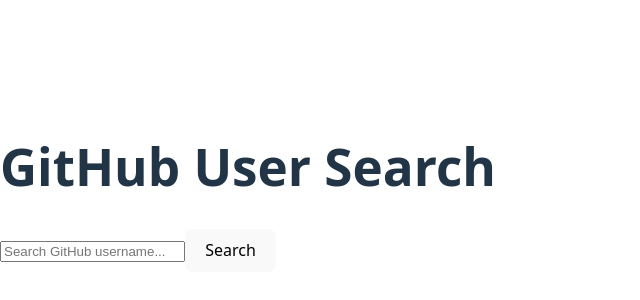
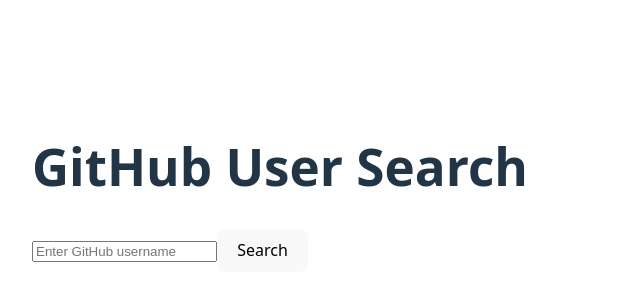
Before and after one commit to Ann2David/alx-fe-reactjs, a React (Vite) app in the folder github-user-search/: page / in a window 1280 px wide. Shown: the part 212-512 px from the top of the page, without its empty margins (0-640 px from the left). Built offline with nearby package versions, Linux system fonts and the light colour scheme.

Commit message:
Commit Initial chamges

```diff
--- a/github-user-search/src/App.jsx
+++ b/github-user-search/src/App.jsx
@@ -1,29 +1,11 @@
-import React, { useState } from 'react';
+
 import Search from './components/Search';
-import UserProfile from './components/UserProfile';
-import { fetchGitHubUser } from './services/github';
 
 const App = () => {
-  const [user, setUser] = useState(null);
-  const [error, setError] = useState('');
-
-  const handleSearch = async (username) => {
-    try {
-      setError('');
-      const data = await fetchGitHubUser(username);
-      setUser(data);
-    } catch (err) {
-      setUser(null);
-      setError('User not found.');
-    }
-  };
-
   return (
-    <div className="container">
+    <div style={{ padding: '2rem' }}>
       <h1>GitHub User Search</h1>
-      <Search onSearch={handleSearch} />
-      {error && <p style={{ color: 'red' }}>{error}</p>}
-      <UserProfile user={user} />
+      <Search />
     </div>
   );
 };
--- a/github-user-search/src/components/Search.jsx
+++ b/github-user-search/src/components/Search.jsx
@@ -1,25 +1,55 @@
-import React, { useState } from 'react';
+// src/components/Search.jsx
+import { useState } from 'react';
+import { fetchUserData } from '../services/githubService';
 
-const Search = ({ onSearch }) => {
+const Search = () => {
   const [username, setUsername] = useState('');
+  const [userData, setUserData] = useState(null);
+  const [loading, setLoading] = useState(false);
+  const [error, setError] = useState(false);
 
-  const handleSubmit = (e) => {
+  const handleSubmit = async (e) => {
     e.preventDefault();
-    if (!username.trim()) return;
-    onSearch(username);
-    setUsername('');
+    setLoading(true);
+    setError(false);
+    setUserData(null);
+
+    try {
+      const data = await fetchUserData(username);
+      setUserData(data);
+    } catch (err) {
+      setError(true);
+    } finally {
+      setLoading(false);
+    }
   };
 
   return (
+    <div>
       <form onSubmit={handleSubmit}>
         <input
           type="text"
-        placeholder="Search GitHub username..."
+          placeholder="Enter GitHub username"
           value={username}
           onChange={(e) => setUsername(e.target.value)}
         />
         <button type="submit">Search</button>
       </form>
+
+      {loading && <p>Loading...</p>}
+      {error && <p>Looks like we can't find the user.</p>}
+      {userData && (
+        <div style={{ marginTop: '20px' }}>
+          <img src={userData.avatar_url} alt={userData.login} width={100} />
+          <h2>{userData.name || userData.login}</h2>
+          <p>
+            <a href={userData.html_url} target="_blank" rel="noreferrer">
+              Visit GitHub Profile
+            </a>
+          </p>
+        </div>
+      )}
+    </div>
   );
 };
 
--- a/github-user-search/src/services/github.js
+++ b/github-user-search/src/services/github.js
@@ -1,8 +1,7 @@
+
 import axios from 'axios';
 
-const BASE_URL = 'https://api.github.com/users';
-
-export const fetchGitHubUser = async (username) => {
-  const response = await axios.get(`${BASE_URL}/${username}`);
+export const fetchUserData = async (username) => {
+  const response = await axios.get(`https://api.github.com/users/${username}`);
   return response.data;
 };
```
Lines whose indentation alone changed are shown as unchanged.
